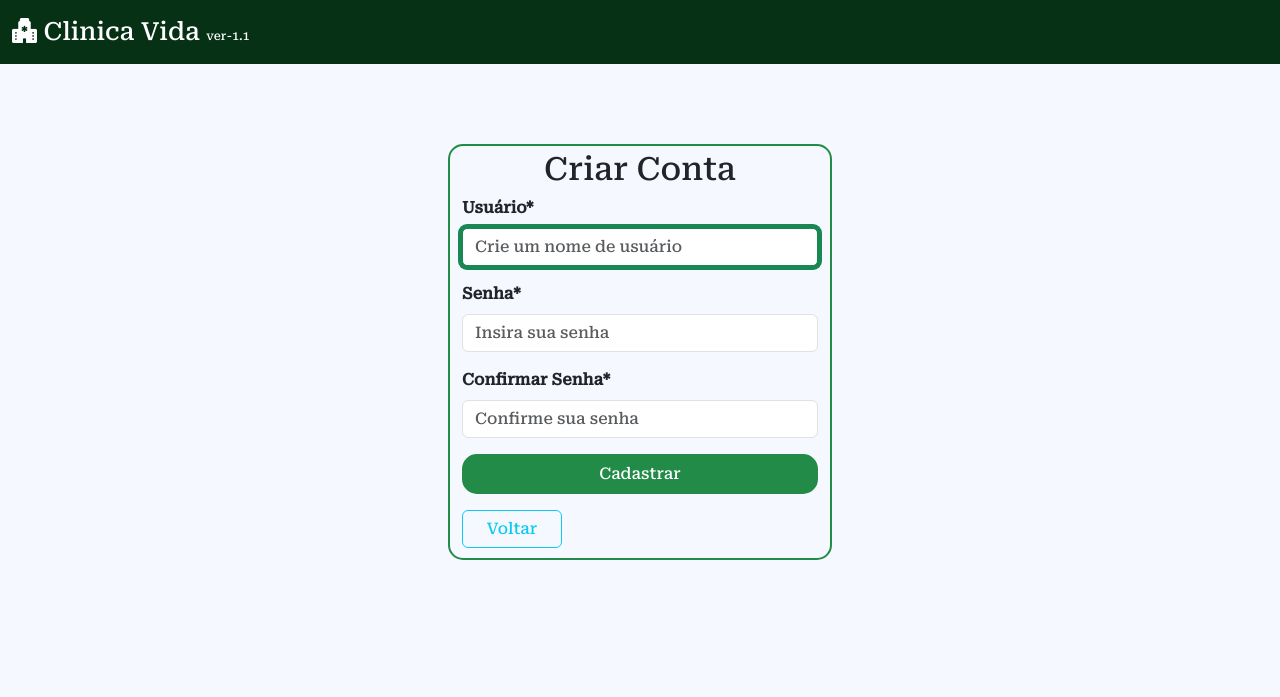
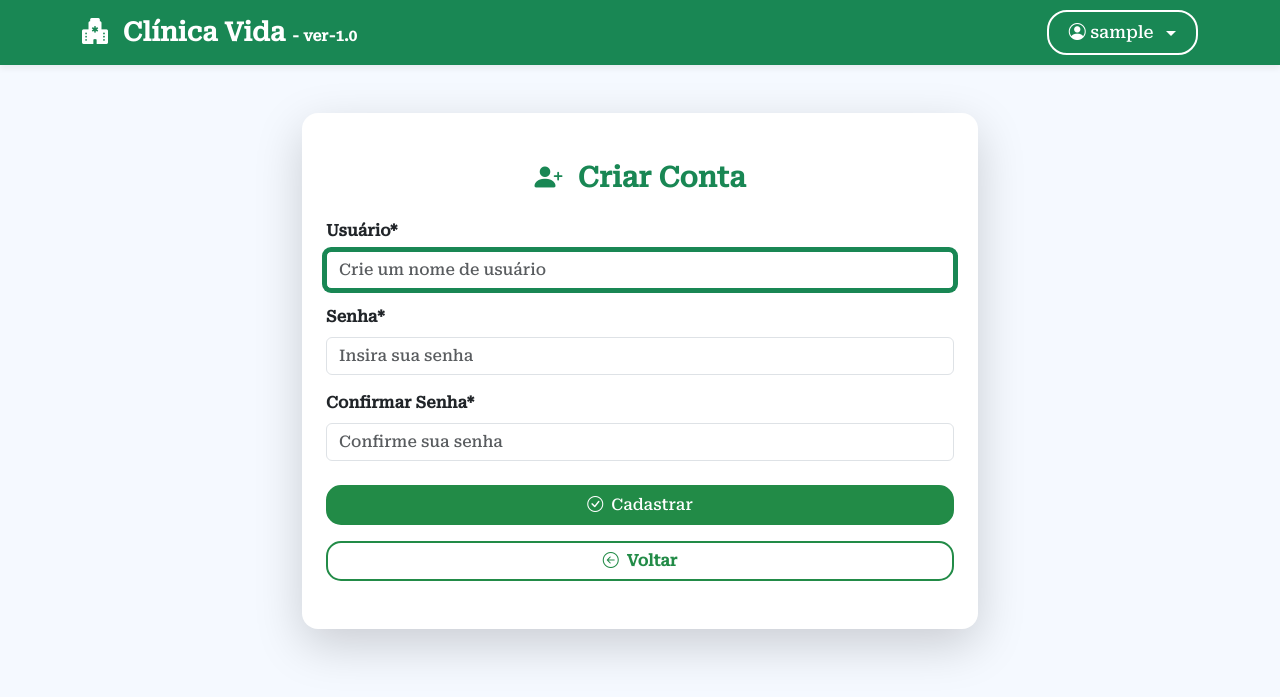
Before and after one commit to kemuelkesley/cadastro-pacientes, a Django app: page /cadastrar_usuario/ in a window 1280 px wide. Shown: the top 697 px of the page. Run offline with Django 4.2, Linux system fonts and the light colour scheme; the visitor is signed in with stand-in values (Sample User, id 1); some libraries are stand-ins or nearby versions.

Commit message:
layout atualizado para criar um usuario.

```diff
--- a/setup/static/assets/css/formulario.css
+++ b/setup/static/assets/css/formulario.css
@@ -83,3 +83,20 @@ label {
     background-color: #bb2d3b;
     color: white;
 }
+
+.button__voltar {
+    background-color: #ffffff;
+    color: #228b47;
+    border-radius: 15px;
+    border: 2px solid #228b47;
+    width: 100%;
+    height: 40px;
+    font-weight: bold;
+    transition: all 0.3s ease;
+}
+
+.button__voltar:hover {
+    background-color: #e9f7ef;
+    color: #1c7c3f;
+    border-color: #1c7c3f;
+}
--- a/templates/login/cadastro.html
+++ b/templates/login/cadastro.html
@@ -13,17 +13,53 @@
     <!--CSS-->
     <link rel="stylesheet" href="{% static 'assets/css/formulario.css' %}">
     <link rel="stylesheet" href="{% static 'assets/css/inputs.css' %}">
-    <link rel="stylesheet" href="{% static 'assets/css/tabela.css' %}">
+
     <link rel="stylesheet" href="{% static 'assets/css/button.css' %}">
+    <link rel="stylesheet" href="{% static 'assets/css/loader.css' %}">
+    <link rel="stylesheet" href="{% static 'assets/css/navbar.css' %}">
 
 </head>
 <body>
 
-    <nav class="navbar navbar-expand-lg" style="background-color: #063115; color: white;">
-        <div class="container-fluid">
-            <a href="{% url 'logar_usuario' %}" class="navbar-brand" style="font-size: 25px; color: white;">
-                <i class="bi bi-hospital-fill"></i> Clinica Vida <span style="font-size: 12px;">ver-1.1</span>
+    <nav class="navbar navbar-expand-lg">
+        <div class="container">
+            <a href="{% url 'index' %}" class="navbar-brand">
+                <i class="bi bi-hospital-fill"></i> Clínica Vida
+                <span class="text-white" style="font-size: 15px;"> - ver-1.0</span>
             </a>
+
+            <button class="navbar-toggler" type="button" data-bs-toggle="collapse" data-bs-target="#navbarNav">
+                <span class="navbar-toggler-icon"></span>
+            </button>
+
+            <div class="collapse navbar-collapse" id="navbarNav">
+                <ul class="navbar-nav ms-auto">
+                    {% comment %} <li class="nav-item mx-2">
+                        <a class="nav-link" href="{% url 'index' %}">Início</a>
+                    </li> {% endcomment %}
+                    <!-- Adicione outros itens se quiser -->
+                </ul>
+
+                {% if user.is_authenticated %}
+                    <div class="dropdown ms-3">
+                        <button class="btn btn-outline-success dropdown-toggle" type="button" data-bs-toggle="dropdown" aria-expanded="false">
+                            <i class="bi bi-person-circle"></i> {{ user.username }}
+                        </button>
+                        <ul class="dropdown-menu dropdown-menu-end">
+                            <li>
+                                <a class="dropdown-item" target="_blank" href="http://127.0.0.1:8000/admin/">
+                                    <i class="bi bi-person-fill-gear"></i> Administração
+                                </a>
+                            </li>
+                            <li>
+                            <a class="dropdown-item" href="{% url 'deslogar_usuario' %}" onclick="showLoader()">
+                                <i class="bi bi-box-arrow-right"></i> Sair
+                            </a>
+                            </li>
+                        </ul>
+                    </div>
+                {% endif %}
+            </div>
         </div>
     </nav>
 
@@ -34,32 +70,43 @@
         </div>
     </div>
 
-    <main class="container contorno__form">
-        <h2 class="text-center mt-1">Criar Conta</h2>
+    <main class="container mt-5 contorno__form__geral">
+        <div class="card shadow-lg border-0 rounded-4">
+            <div class="card-body px-4 py-5">
+                <h3 class="text-success text-center mb-4 fw-bold">
+                    <i class="bi bi-person-plus-fill me-2"></i> Criar Conta
+                </h3>
+
                 {% for msg in messages %}
-            <div class="alert alert-success" role="alert">
-                <p><span class="text-primary">{{ msg }}</span></p>
-                <a class="text-success" href="{% url 'logar_usuario' %}"><i>Clique aqui para entrar no sistema.</i></a>
+                    <div class="alert alert-success text-center fw-semibold" role="alert">
+                        <p class="mb-1 text-primary">{{ msg }}</p>
+                        <a class="text-success" href="{% url 'logar_usuario' %}">
+                            <i>Clique aqui para entrar no sistema.</i>
+                        </a>
                     </div>
                 {% endfor %}
-        <form class="" method="post" autocomplete="off">
+
+                <form method="post" autocomplete="off">
                     {% load crispy_forms_tags %}
                     {% csrf_token %}
+                    {{ form_usuario|crispy }}
 
-            {{ form_usuario | crispy }}
-
-
-            <div class="form-group mb-3">
-                <input class="button__form" type="submit" value="Cadastrar">
+                    <div class="d-flex justify-content-center mt-4">
+                        <button type="submit" class="button__form">
+                            <i class="bi bi-check-circle me-1"></i> Cadastrar
+                        </button>
                     </div>
                 </form>
-        <div class="">
-            <a href="{% url 'logar_usuario' %}" class="btn btn-outline-info button_back">
-                Voltar
+
+                <div class="d-flex justify-content-center mt-3">
+                    <a href="{% url 'logar_usuario' %}" class="btn button__voltar text-center d-inline-block text-decoration-none">
+                        <i class="bi bi-arrow-left-circle me-1"></i> Voltar
                     </a>
                 </div>
+            </div>
+        </div>
+    </main>
 
-    </main>
 
     <script src="{% static 'js/loader.js' %}"></script>
     <script src="https://cdn.jsdelivr.net/npm/bootstrap@5.3.2/dist/js/bootstrap.bundle.min.js"
```
Lines whose indentation alone changed are shown as unchanged.
